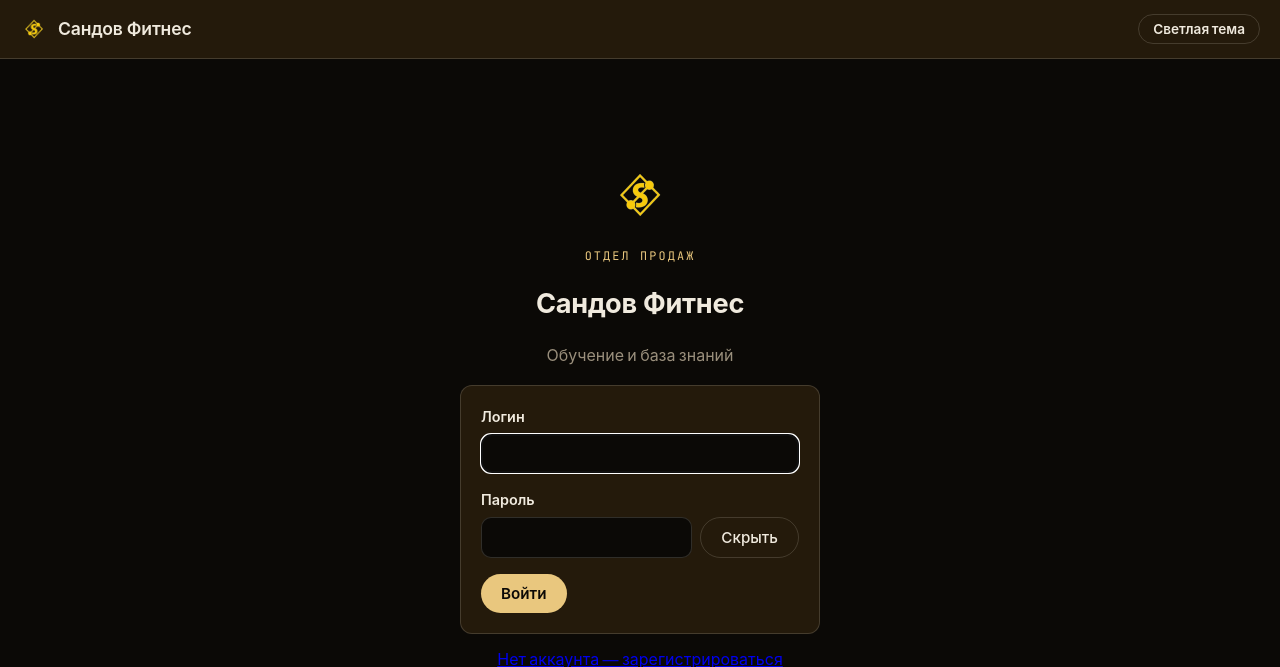
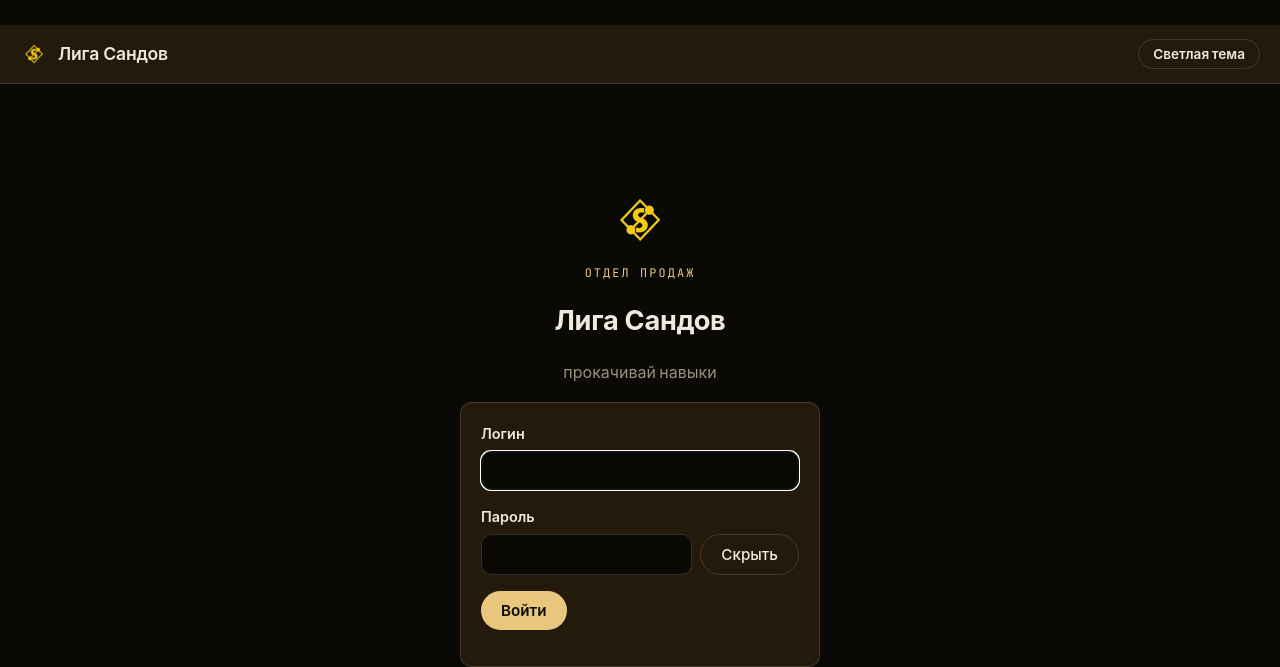
Before and after one commit to aum151-commits/sandow-wiki, a Flask app: page /login in a window 1280 px wide. Shown: the top 667 px of the page. Run offline with Flask 3, Linux system fonts and the light colour scheme; some web fonts are replaced.

Commit message:
Название платформы — «Лига Сандов», слоган «прокачивай навыки»
Ольга: «сухо, непродающе». Придумали вместе название на бренд-теме
(лига/статус, не канцелярит) — «Лига Сандов» + отдельный слоган
«прокачивай навыки» (не в самом названии, чтобы легко менять). Заменено
во всех заголовках вкладок, шапке сайта, странице входа, PWA-манифесте.
Название клуба в контенте уроков/базы знаний не трогали — там это
факт о клубе, а не имя платформы.

```diff
--- a/templates/admin_users.html
+++ b/templates/admin_users.html
@@ -1,5 +1,5 @@
 {% extends "base.html" %}
-{% block title %}Сотрудники — Сандов Фитнес{% endblock %}
+{% block title %}Сотрудники — Лига Сандов{% endblock %}
 {% block content %}
 <h1>Сотрудники</h1>
 <p style="color:var(--muted)">Доступ можно отключить в любой момент — например, если сотрудник уволился.</p>
--- a/templates/base.html
+++ b/templates/base.html
@@ -9,7 +9,7 @@
   if (saved === 'light') document.documentElement.setAttribute('data-theme', 'light');
 })();
 </script>
-<title>{% block title %}Сандов Фитнес{% endblock %}</title>
+<title>{% block title %}Лига Сандов{% endblock %}</title>
 <link rel="icon" href="{{ url_for('static', filename='logo.png') }}">
 <link rel="manifest" href="{{ url_for('static', filename='manifest.json') }}">
 <link rel="apple-touch-icon" href="{{ url_for('static', filename='apple-touch-icon.png') }}">
@@ -24,7 +24,7 @@
 <header class="topbar">
   <a class="brand" href="{{ url_for('home') }}">
     <img src="{{ url_for('static', filename='logo.png') }}" alt="" width="28" height="28">
-    Сандов Фитнес
+    Лига Сандов
   </a>
   <div style="display:flex; align-items:center; flex-wrap:wrap; gap:10px">
     {% if current_user %}
--- a/templates/course_list.html
+++ b/templates/course_list.html
@@ -1,5 +1,5 @@
 {% extends "base.html" %}
-{% block title %}Обучение — Сандов Фитнес{% endblock %}
+{% block title %}Обучение — Лига Сандов{% endblock %}
 {% block content %}
 <h1>Обучение</h1>
 <p style="color:var(--muted)">День {{ day_n }} с начала обучения</p>
--- a/templates/course_progress.html
+++ b/templates/course_progress.html
@@ -1,5 +1,5 @@
 {% extends "base.html" %}
-{% block title %}Прогресс команды — Сандов Фитнес{% endblock %}
+{% block title %}Прогресс команды — Лига Сандов{% endblock %}
 {% block content %}
 <h1>Прогресс команды</h1>
 <p style="color:var(--muted)">Всего уроков: {{ total }}</p>
--- a/templates/course_review.html
+++ b/templates/course_review.html
@@ -1,5 +1,5 @@
 {% extends "base.html" %}
-{% block title %}Повторение — Сандов Фитнес{% endblock %}
+{% block title %}Повторение — Лига Сандов{% endblock %}
 {% block content %}
 <h1>Повторение</h1>
 <p style="color:var(--muted)">Эти уроки вы уже проходили — самое время закрепить в памяти. Пройдите тест ещё раз.</p>
--- a/templates/course_view.html
+++ b/templates/course_view.html
@@ -1,5 +1,5 @@
 {% extends "base.html" %}
-{% block title %}{{ page.title }} — Сандов Фитнес{% endblock %}
+{% block title %}{{ page.title }} — Лига Сандов{% endblock %}
 {% block content %}
 <div class="card">
   <p class="meta" style="color:var(--muted)">{% if page.module %}{{ page.module }} · {% endif %}Урок {{ page.course_order }}{% if page.plan_day %} · по плану — день {{ page.plan_day }}{% endif %} · обновлено {{ page.updated_at[:10] }}</p>
--- a/templates/home.html
+++ b/templates/home.html
@@ -1,6 +1,7 @@
 {% extends "base.html" %}
-{% block title %}Сандов Фитнес — старт{% endblock %}
+{% block title %}Лига Сандов — старт{% endblock %}
 {% block content %}
+<span class="eyebrow">Лига Сандов · прокачивай навыки</span>
 <h1>Добро пожаловать{% if current_user %}, {{ current_user_name }}{% endif %}</h1>
 <p style="color:var(--muted)">
   День {{ day_n }} · {% if streak %}🔥 {{ streak }} {{ "день" if streak == 1 else "дня" if streak < 5 else "дней" }} подряд{% else %}начните заниматься сегодня{% endif %}
--- a/templates/login.html
+++ b/templates/login.html
@@ -1,11 +1,11 @@
 {% extends "base.html" %}
-{% block title %}Вход — Сандов Фитнес{% endblock %}
+{% block title %}Вход — Лига Сандов{% endblock %}
 {% block content %}
 <div class="login-wrap">
   <img src="{{ url_for('static', filename='logo.png') }}" alt="" width="64" height="64" style="margin-bottom:12px">
   <span class="eyebrow" style="text-align:center">Отдел продаж</span>
-  <h1>Сандов Фитнес</h1>
-  <p style="color:var(--muted)">Обучение и база знаний</p>
+  <h1>Лига Сандов</h1>
+  <p style="color:var(--muted)">прокачивай навыки</p>
   <div class="card">
     {% if error %}<div class="error">{{ error }}</div>{% endif %}
     <form method="post">
--- a/templates/page_history.html
+++ b/templates/page_history.html
@@ -1,5 +1,5 @@
 {% extends "base.html" %}
-{% block title %}История: {{ page.title }} — Сандов Фитнес{% endblock %}
+{% block title %}История: {{ page.title }} — Лига Сандов{% endblock %}
 {% block content %}
 <div class="card">
   <h1>История правок</h1>
--- a/templates/profile.html
+++ b/templates/profile.html
@@ -1,5 +1,5 @@
 {% extends "base.html" %}
-{% block title %}Профиль — Сандов Фитнес{% endblock %}
+{% block title %}Профиль — Лига Сандов{% endblock %}
 {% block content %}
 <h1>{{ account.display_name }}</h1>
 <p style="color:var(--muted)">Логин: {{ current_user }} · {{ "администратор" if account.role == "admin" else "сотрудник" }}</p>
--- a/templates/register.html
+++ b/templates/register.html
@@ -1,5 +1,5 @@
 {% extends "base.html" %}
-{% block title %}Регистрация — Сандов Фитнес{% endblock %}
+{% block title %}Регистрация — Лига Сандов{% endblock %}
 {% block content %}
 <div class="login-wrap">
   <h1>Регистрация</h1>
--- a/templates/wiki_edit.html
+++ b/templates/wiki_edit.html
@@ -1,5 +1,5 @@
 {% extends "base.html" %}
-{% block title %}{% if page %}Правка «{{ page.title }}»{% else %}Новая страница{% endif %} — Сандов Фитнес{% endblock %}
+{% block title %}{% if page %}Правка «{{ page.title }}»{% else %}Новая страница{% endif %} — Лига Сандов{% endblock %}
 {% block head %}
 <link href="https://cdn.jsdelivr.net/npm/quill@2.0.3/dist/quill.snow.css" rel="stylesheet">
 {% endblock %}
--- a/templates/wiki_list.html
+++ b/templates/wiki_list.html
@@ -1,5 +1,5 @@
 {% extends "base.html" %}
-{% block title %}База знаний — Сандов Фитнес{% endblock %}
+{% block title %}База знаний — Лига Сандов{% endblock %}
 {% block content %}
 <h1>База знаний</h1>
 <form class="search-row" method="get" action="{{ url_for('wiki_list') }}">
--- a/templates/wiki_view.html
+++ b/templates/wiki_view.html
@@ -1,5 +1,5 @@
 {% extends "base.html" %}
-{% block title %}{{ page.title }} — Сандов Фитнес{% endblock %}
+{% block title %}{{ page.title }} — Лига Сандов{% endblock %}
 {% block content %}
 <div class="card">
   <h1>{{ page.title }}</h1>
```
Also changed, not shown: static/manifest.json.
